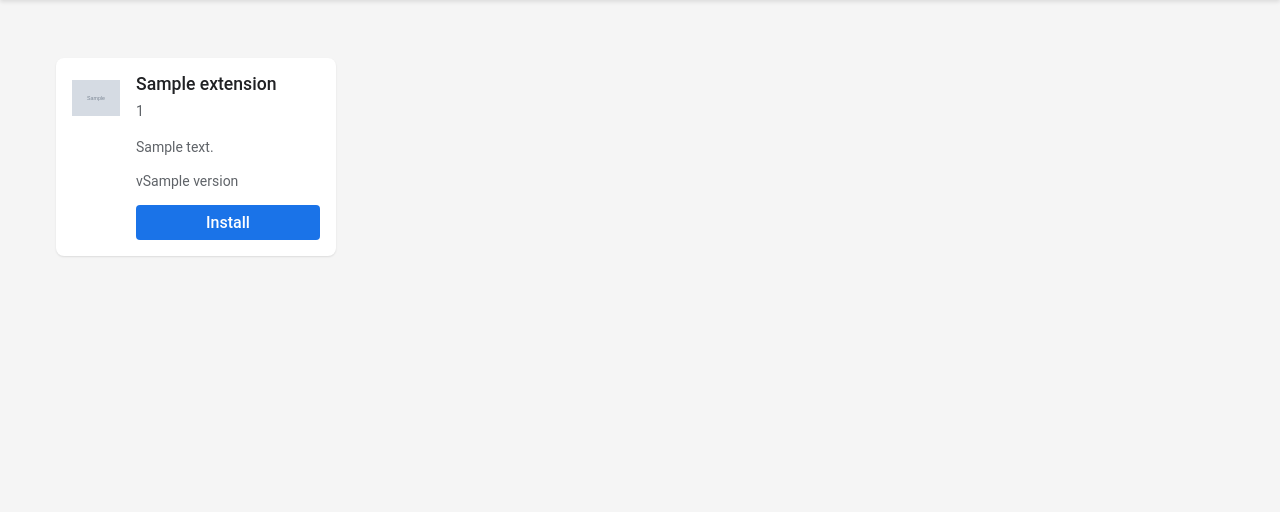
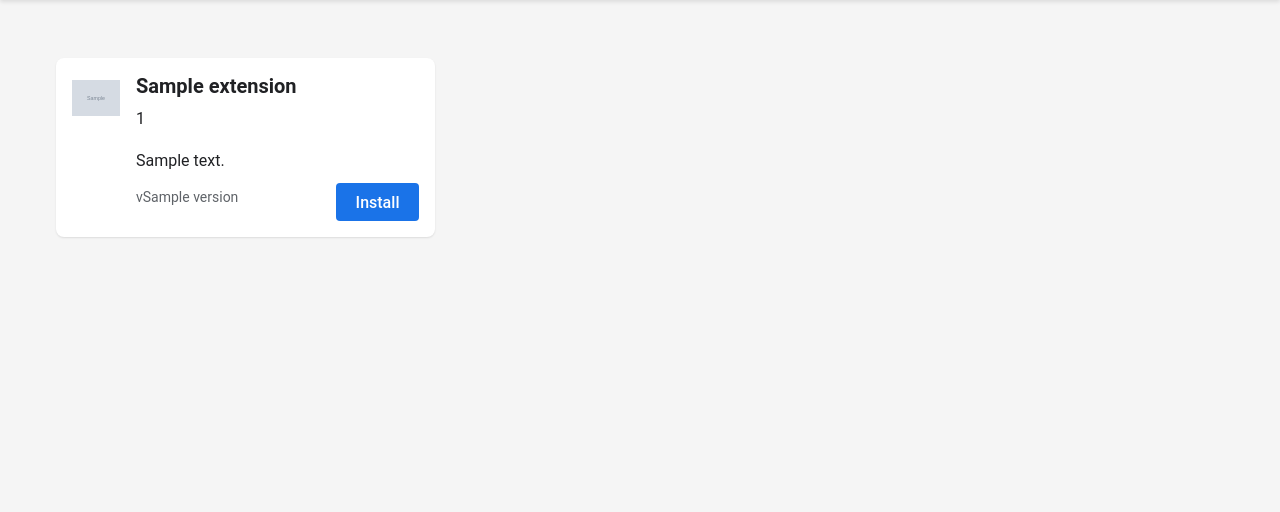
Before and after one commit to ronel99/offlinechromewebstore, a FastAPI app: template cwsoffline/cwsstore/app/templates/index.html in a window 1280 px wide. Shown: the part 78-590 px from the top of the page. Run offline with FastAPI, Linux system fonts and the light colour scheme; the template is opened without the code that fills it: most values are stand-ins (such as "Sample title", 1, 10 or a date in 2020); grey boxes marked "Sample" are stand-in pictures.

Commit message:
fix UI wip

```diff
--- a/cwsoffline/cwsstore/app/static/css/styles.css
+++ b/cwsoffline/cwsstore/app/static/css/styles.css
@@ -113,7 +113,7 @@ main {
 
 .extensions-grid {
     display: grid;
-    grid-template-columns: repeat(auto-fill, minmax(280px, 1fr));
+    grid-template-columns: repeat(3, 1fr); /* Set to 3 extensions per row */
     gap: 1rem;
     padding: 1rem;
 }
@@ -126,6 +126,7 @@ main {
     overflow: hidden;
     display: flex;
     padding: 1rem;
+    position: relative; /* Add this to position the button */
 }
 
 .extension-card:hover {
@@ -151,17 +152,17 @@ main {
 }
 
 .extension-name {
-    font-size: 1.1rem;
-    font-weight: 500;
+    font-size: 1.25rem; /* Increase font size */
+    font-weight: 600; /* Make it bolder */
     margin: 0 0 0.5rem 0;
     color: var(--text-color);
 }
 
 .extension-description {
-    font-size: 0.875rem;
-    color: var(--secondary-text);
+    font-size: 1rem; /* Increase font size */
+    line-height: 1.6; /* Improve readability */
+    color: var(--text-color); /* Make it more visible */
     margin: 0 0 1rem 0;
-    line-height: 1.4;
     display: -webkit-box;
     -webkit-line-clamp: 3;
     -webkit-box-orient: vertical;
@@ -182,8 +183,10 @@ main {
 }
 
 .download-button {
-    display: inline-block;
-    padding: 0.5rem 1rem;
+    position: absolute; /* Anchor to bottom-right */
+    bottom: 1rem;
+    right: 1rem;
+    padding: 0.6rem 1.2rem; /* Slightly larger padding */
     background-color: var(--button-bg);
     color: white;
     text-decoration: none;
@@ -191,6 +194,8 @@ main {
     font-weight: 500;
     text-align: center;
     transition: background-color 0.2s ease;
+    margin-right: auto;
+    margin-left: auto;
 }
 
 .download-button:hover {
```
